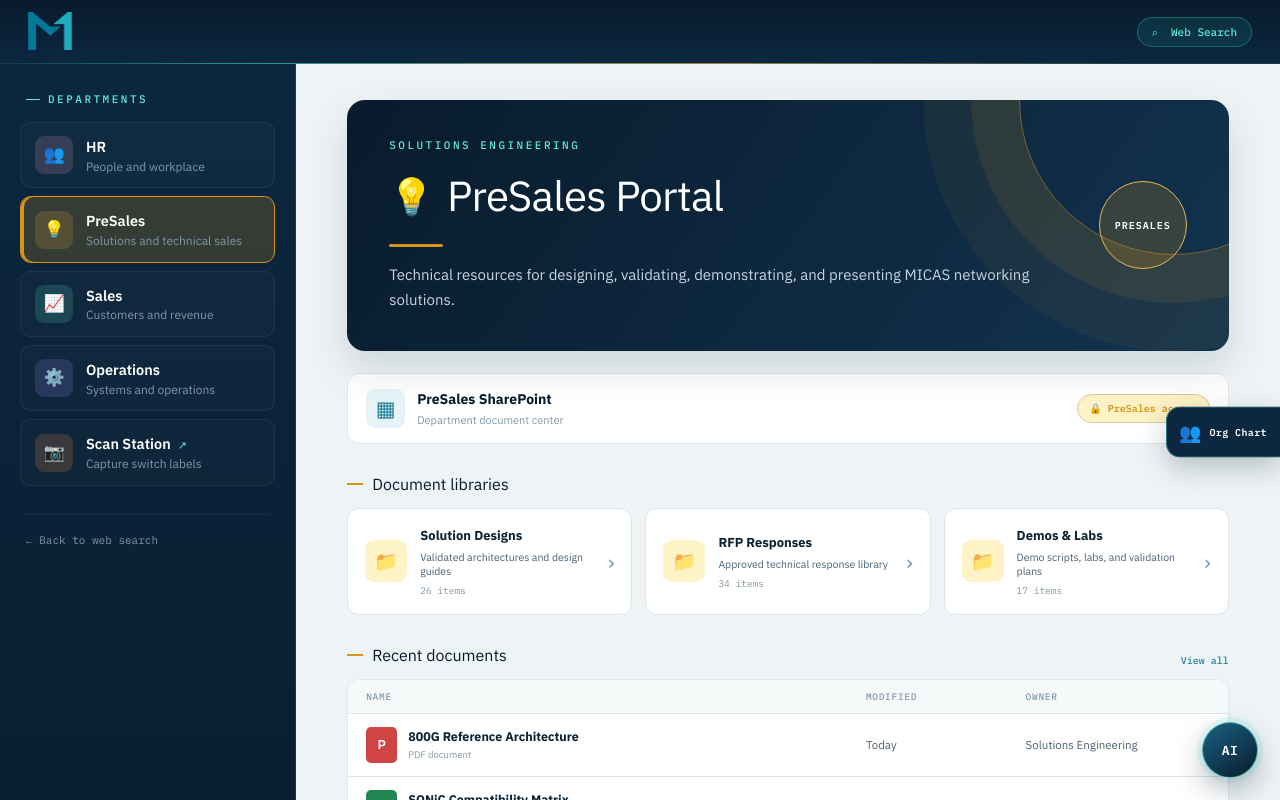
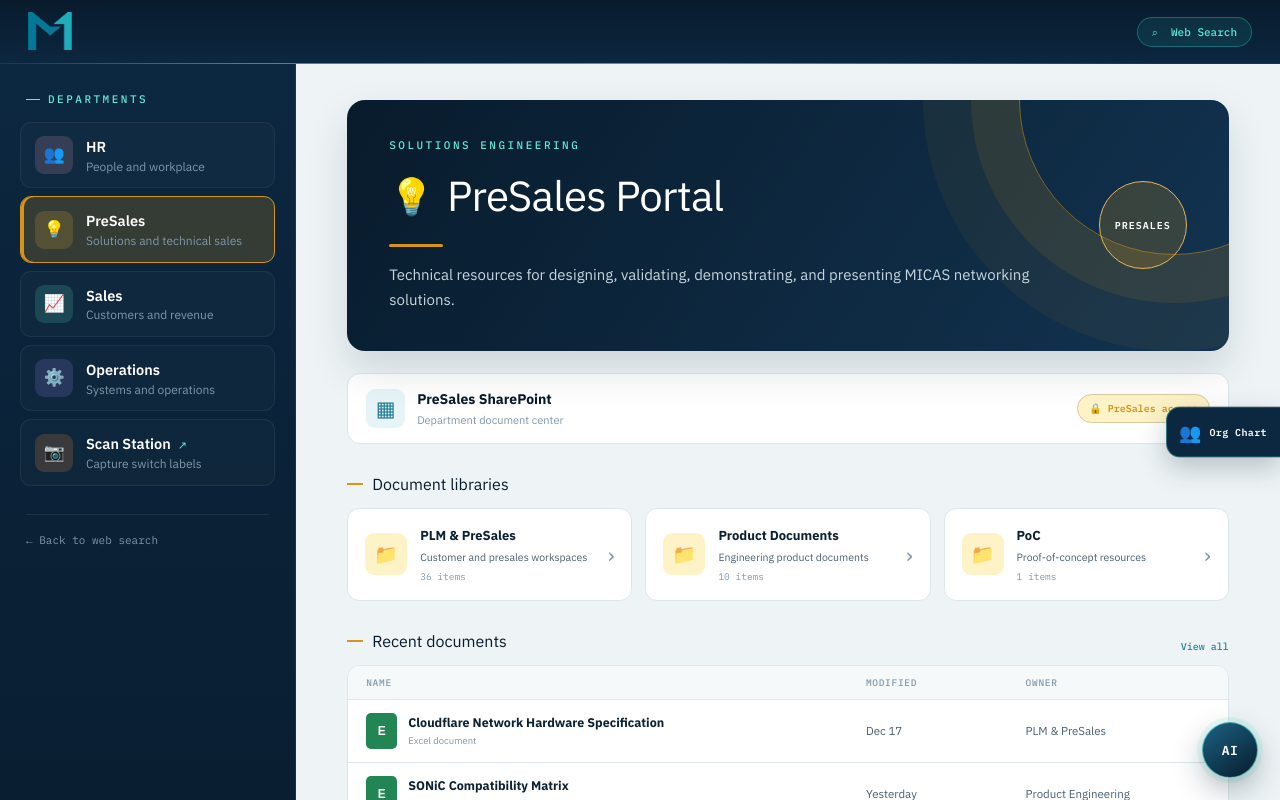
Before and after one commit to vihpol/internal-website, a Next.js app in the folder frontend/: page /presales in a window 1280 px wide. Shown: the top 800 px of the page. Built offline with nearby package versions, Linux system fonts and the light colour scheme.

Commit message:
Connect department hubs to SharePoint

```diff
--- a/frontend/src/app/components/DepartmentPortal.tsx
+++ b/frontend/src/app/components/DepartmentPortal.tsx
@@ -12,8 +12,8 @@ export type PortalData = {
   highlights: { label: string; value: string; note: string }[];
   tools: { icon: string; title: string; description: string }[];
   updates: { title: string; meta: string }[];
-  libraries: { icon: string; title: string; description: string; items: number }[];
-  documents: { type: "Word" | "Excel" | "PowerPoint" | "PDF"; title: string; modified: string; owner: string }[];
+  libraries: { icon: string; title: string; description: string; items: number; href?: string }[];
+  documents: { type: "Word" | "Excel" | "PowerPoint" | "PDF"; title: string; modified: string; owner: string; href?: string }[];
 };
 
 const navigation = [
@@ -71,11 +71,11 @@ export default function DepartmentPortal({ data }: { data: PortalData }) {
             <div className="department-section-heading"><span /> <h2>Document libraries</h2></div>
             <div className="sharepoint-library-grid">
               {data.libraries.map((library) => (
-                <button type="button" key={library.title}>
+                <a href={library.href ?? "https://netorgft13495013.sharepoint.com/sites/micas-engineering"} target="_blank" rel="noreferrer" key={library.title}>
                   <span className="sharepoint-folder" aria-hidden="true">{library.icon}</span>
                   <span><strong>{library.title}</strong><small>{library.description}</small><em>{library.items} items</em></span>
                   <b aria-hidden="true">›</b>
-                </button>
+                </a>
               ))}
             </div>
           </section>
@@ -85,13 +85,13 @@ export default function DepartmentPortal({ data }: { data: PortalData }) {
             <div className="sharepoint-table" role="table" aria-label={`${data.name} recent documents`}>
               <div className="sharepoint-row sharepoint-row-head" role="row"><span>Name</span><span>Modified</span><span>Owner</span></div>
               {data.documents.map((document) => (
-                <button className="sharepoint-row" type="button" role="row" key={document.title}>
+                <a className="sharepoint-row" href={document.href ?? "https://netorgft13495013.sharepoint.com/sites/micas-engineering"} target="_blank" rel="noreferrer" role="row" key={document.title}>
                   <span className="sharepoint-file"><i className={`file-${document.type.toLowerCase()}`}>{document.type.charAt(0)}</i><span><strong>{document.title}</strong><small>{document.type} document</small></span></span>
                   <span>{document.modified}</span><span>{document.owner}</span>
-                </button>
+                </a>
               ))}
             </div>
-            <p className="sharepoint-notice">🔐 Mock content only. A future Microsoft 365 connection will use each employee&apos;s existing SharePoint permissions.</p>
+            <p className="sharepoint-notice">🔐 Opens in Microsoft SharePoint. Employees will be asked to sign in when needed, and existing permissions determine access.</p>
           </section>
         </section>
       </div>
--- a/frontend/src/app/globals.css
+++ b/frontend/src/app/globals.css
@@ -225,10 +225,10 @@ input.gsc-input { min-height: 54px !important; padding: 0 20px !important; backg
 .sharepoint-access { padding: 7px 11px; border: 1px solid color-mix(in srgb, var(--department-accent) 35%, var(--line)); border-radius: 999px; background: var(--department-soft); color: var(--department-accent); font: 600 10px "IBM Plex Mono", monospace; }
 .sharepoint-libraries, .sharepoint-recent { margin-top: 28px; }
 .sharepoint-library-grid { display: grid; grid-template-columns: repeat(3, 1fr); gap: 13px; }
-.sharepoint-library-grid button { display: flex; align-items: center; gap: 13px; min-width: 0; padding: 17px; border: 1px solid var(--line); border-radius: 12px; background: white; color: var(--ink); cursor: pointer; text-align: left; transition: .18s ease; }
-.sharepoint-library-grid button:hover { transform: translateY(-2px); border-color: color-mix(in srgb, var(--department-accent) 45%, var(--line)); box-shadow: 0 10px 24px rgba(12,39,64,.07); }
+.sharepoint-library-grid a { display: flex; align-items: center; gap: 13px; min-width: 0; padding: 17px; border: 1px solid var(--line); border-radius: 12px; background: white; color: var(--ink); cursor: pointer; text-align: left; text-decoration: none; transition: .18s ease; }
+.sharepoint-library-grid a:hover { transform: translateY(-2px); border-color: color-mix(in srgb, var(--department-accent) 45%, var(--line)); box-shadow: 0 10px 24px rgba(12,39,64,.07); }
 .sharepoint-folder { display: grid; width: 42px; height: 42px; flex: 0 0 auto; place-items: center; border-radius: 9px; background: var(--department-soft); font-size: 19px; }
-.sharepoint-library-grid button > span:nth-child(2) { min-width: 0; flex: 1; }
+.sharepoint-library-grid a > span:nth-child(2) { min-width: 0; flex: 1; }
 .sharepoint-library-grid strong, .sharepoint-library-grid small, .sharepoint-library-grid em { display: block; }
 .sharepoint-library-grid strong { overflow: hidden; font-size: 13px; text-overflow: ellipsis; white-space: nowrap; }
 .sharepoint-library-grid small { margin-top: 4px; color: var(--muted); font-size: 10.5px; line-height: 1.35; }
@@ -238,8 +238,8 @@ input.gsc-input { min-height: 54px !important; padding: 0 20px !important; backg
 .sharepoint-list-heading > button { border: 0; background: transparent; color: #23849a; cursor: pointer; font: 500 10px "IBM Plex Mono", monospace; }
 .sharepoint-table { overflow: hidden; border: 1px solid var(--line); border-radius: 13px; background: white; }
 .sharepoint-row { display: grid; width: 100%; grid-template-columns: minmax(260px, 1.7fr) minmax(100px, .5fr) minmax(150px, .65fr); align-items: center; gap: 18px; padding: 13px 18px; border: 0; border-bottom: 1px solid var(--line); background: white; color: var(--muted); font-size: 11.5px; text-align: left; }
-button.sharepoint-row { cursor: pointer; }
-button.sharepoint-row:hover { background: #f4fafb; }
+a.sharepoint-row { cursor: pointer; text-decoration: none; }
+a.sharepoint-row:hover { background: #f4fafb; }
 .sharepoint-row:last-child { border-bottom: 0; }
 .sharepoint-row-head { padding-block: 10px; background: #f6f9fa; color: var(--soft); font: 500 9.5px "IBM Plex Mono", monospace; letter-spacing: .7px; text-transform: uppercase; }
 .sharepoint-file { display: flex; min-width: 0; align-items: center; gap: 11px; }
--- a/frontend/src/app/hr/page.tsx
+++ b/frontend/src/app/hr/page.tsx
@@ -21,12 +21,12 @@ export default function HRPage() {
       { title: "New manager learning series", meta: "Learning & Development · July 15" },
     ],
     libraries: [
-      { icon: "📁", title: "Policies & Handbooks", description: "Workplace policies and employee guidance", items: 18 },
-      { icon: "📁", title: "Benefits", description: "Plans, enrollment, and wellness resources", items: 12 },
-      { icon: "📁", title: "Forms & Templates", description: "HR requests and standard forms", items: 9 },
+      { icon: "📁", title: "Factory Policy", description: "Engineering factory policies", items: 3, href: "https://netorgft13495013.sharepoint.com/sites/micas-engineering/Shared%20Documents/Factory%20policy" },
+      { icon: "📁", title: "General", description: "General engineering documents", items: 2, href: "https://netorgft13495013.sharepoint.com/sites/micas-engineering/Shared%20Documents/General" },
+      { icon: "📁", title: "Engineering Documents", description: "Open the complete document library", items: 28, href: "https://netorgft13495013.sharepoint.com/sites/micas-engineering/Shared%20Documents" },
     ],
     documents: [
-      { type: "PDF", title: "MICAS Employee Handbook 2026", modified: "Today", owner: "People Operations" },
+      { type: "PowerPoint", title: "Pre-Installed Software for Shipment", modified: "Apr 7", owner: "Micas Engineering", href: "https://netorgft13495013.sharepoint.com/sites/micas-engineering/_layouts/15/Doc.aspx?sourcedoc=%7B9549D8A5-5307-4333-B413-D0CCBAEEC418%7D&file=Pre-Installed%20Software%20for%20Shipment%20of%20Micas%20Networks%20Full%20Series%20Whitebox%20Products.pptx&action=default&mobileredirect=true" },
       { type: "Word", title: "Paid Time Off Policy", modified: "Jul 18", owner: "HR Team" },
       { type: "Excel", title: "2026 Holiday Calendar", modified: "Jul 12", owner: "People Operations" },
       { type: "PowerPoint", title: "New Hire Orientation", modified: "Jul 8", owner: "HR Team" },
--- a/frontend/src/app/operations/page.tsx
+++ b/frontend/src/app/operations/page.tsx
@@ -21,12 +21,12 @@ export default function OperationsPage() {
       { title: "Equipment return process updated", meta: "Business Operations · July 15" },
     ],
     libraries: [
-      { icon: "📁", title: "Standard Procedures", description: "Approved operating procedures", items: 28 },
-      { icon: "📁", title: "Inventory & Assets", description: "Inventory records and asset documents", items: 19 },
-      { icon: "📁", title: "Shipping & Logistics", description: "Shipping, receiving, and returns", items: 14 },
+      { icon: "📁", title: "IT Related", description: "Engineering IT planning documents", items: 1, href: "https://netorgft13495013.sharepoint.com/sites/micas-engineering/Shared%20Documents/IT%20related" },
+      { icon: "📁", title: "San Jose HQ Lab", description: "Lab operations and resources", items: 5, href: "https://netorgft13495013.sharepoint.com/sites/micas-engineering/Shared%20Documents/San%20Jose%20HQ%20Lab" },
+      { icon: "📁", title: "Technical Support", description: "Technical support workspace", items: 0, href: "https://netorgft13495013.sharepoint.com/sites/micas-engineering/Shared%20Documents/Technical%20Support" },
     ],
     documents: [
-      { type: "Word", title: "Warehouse Receiving Procedure", modified: "Today", owner: "Facilities" },
+      { type: "Word", title: "IT Plan", modified: "Dec 11", owner: "Micas Engineering", href: "https://netorgft13495013.sharepoint.com/sites/micas-engineering/_layouts/15/Doc.aspx?sourcedoc=%7BE88471A3-B4F2-4BD0-A3B5-7C6FB8E97C27%7D&file=IT%20plan.docx&action=default&mobileredirect=true" },
       { type: "Excel", title: "Network Equipment Inventory", modified: "Today", owner: "Operations" },
       { type: "PDF", title: "Equipment Return Process", modified: "Jul 15", owner: "Business Operations" },
       { type: "PowerPoint", title: "Operations Safety Training", modified: "Jul 9", owner: "Facilities" },
--- a/frontend/src/app/presales/page.tsx
+++ b/frontend/src/app/presales/page.tsx
@@ -21,12 +21,12 @@ export default function PreSalesPage() {
       { title: "Customer demonstration checklist v2", meta: "Demo Center · July 14" },
     ],
     libraries: [
-      { icon: "📁", title: "Solution Designs", description: "Validated architectures and design guides", items: 26 },
-      { icon: "📁", title: "RFP Responses", description: "Approved technical response library", items: 34 },
-      { icon: "📁", title: "Demos & Labs", description: "Demo scripts, labs, and validation plans", items: 17 },
+      { icon: "📁", title: "PLM & PreSales", description: "Customer and presales workspaces", items: 36, href: "https://netorgft13495013.sharepoint.com/sites/micas-engineering/Shared%20Documents/PLM%20%26%20Presales" },
+      { icon: "📁", title: "Product Documents", description: "Engineering product documents", items: 10, href: "https://netorgft13495013.sharepoint.com/sites/micas-engineering/Shared%20Documents/Product%20Documents-ES" },
+      { icon: "📁", title: "PoC", description: "Proof-of-concept resources", items: 1, href: "https://netorgft13495013.sharepoint.com/sites/micas-engineering/Shared%20Documents/PoC" },
     ],
     documents: [
-      { type: "PDF", title: "800G Reference Architecture", modified: "Today", owner: "Solutions Engineering" },
+      { type: "Excel", title: "Cloudflare Network Hardware Specification", modified: "Dec 17", owner: "PLM & PreSales", href: "https://netorgft13495013.sharepoint.com/sites/micas-engineering/_layouts/15/Doc.aspx?sourcedoc=%7B83AC6D7A-312B-4DB4-95E2-E34A1AF4969F%7D&file=CF_Network_Hardware_Spec_11_19_2025%20-%20Micasfeedback_1210update.xlsx&action=default&mobileredirect=true" },
       { type: "Excel", title: "SONiC Compatibility Matrix", modified: "Yesterday", owner: "Product Engineering" },
       { type: "PowerPoint", title: "Data Center Fabric Demo", modified: "Jul 17", owner: "Demo Center" },
       { type: "Word", title: "RFP Technical Response Template", modified: "Jul 11", owner: "PreSales" },
--- a/frontend/src/app/sales/page.tsx
+++ b/frontend/src/app/sales/page.tsx
@@ -21,12 +21,12 @@ export default function SalesPage() {
       { title: "Partner registration process updated", meta: "Channel Sales · July 15" },
     ],
     libraries: [
-      { icon: "📁", title: "Sales Enablement", description: "Pitch decks, battlecards, and playbooks", items: 31 },
-      { icon: "📁", title: "Pricing & Quotes", description: "Current price lists and quote templates", items: 15 },
-      { icon: "📁", title: "Customer Resources", description: "Approved case studies and references", items: 22 },
+      { icon: "📁", title: "Customer Visit", description: "Customer visit materials", items: 1, href: "https://netorgft13495013.sharepoint.com/sites/micas-engineering/Shared%20Documents/Customer%20Visit" },
+      { icon: "📁", title: "From Customer", description: "Customer-provided engineering files", items: 1, href: "https://netorgft13495013.sharepoint.com/sites/micas-engineering/Shared%20Documents/From%20Customer" },
+      { icon: "📁", title: "PLM & PreSales", description: "Customer-specific workspaces", items: 36, href: "https://netorgft13495013.sharepoint.com/sites/micas-engineering/Shared%20Documents/PLM%20%26%20Presales" },
     ],
     documents: [
-      { type: "Excel", title: "Q3 Approved Price List", modified: "Today", owner: "Revenue Operations" },
+      { type: "PowerPoint", title: "Introduction to Nokia", modified: "Aug 15", owner: "Micas Engineering", href: "https://netorgft13495013.sharepoint.com/sites/micas-engineering/_layouts/15/Doc.aspx?sourcedoc=%7B8C1CD6F9-A06B-4D2A-890F-7313CF03DCF3%7D&file=Introduction%20to%20Nokia.pptx&action=default&mobileredirect=true" },
       { type: "PowerPoint", title: "MICAS Enterprise Pitch Deck", modified: "Yesterday", owner: "Sales Enablement" },
       { type: "Word", title: "Customer Quote Template", modified: "Jul 16", owner: "Deal Desk" },
       { type: "PDF", title: "Customer Success Stories", modified: "Jul 10", owner: "Marketing" },
```
